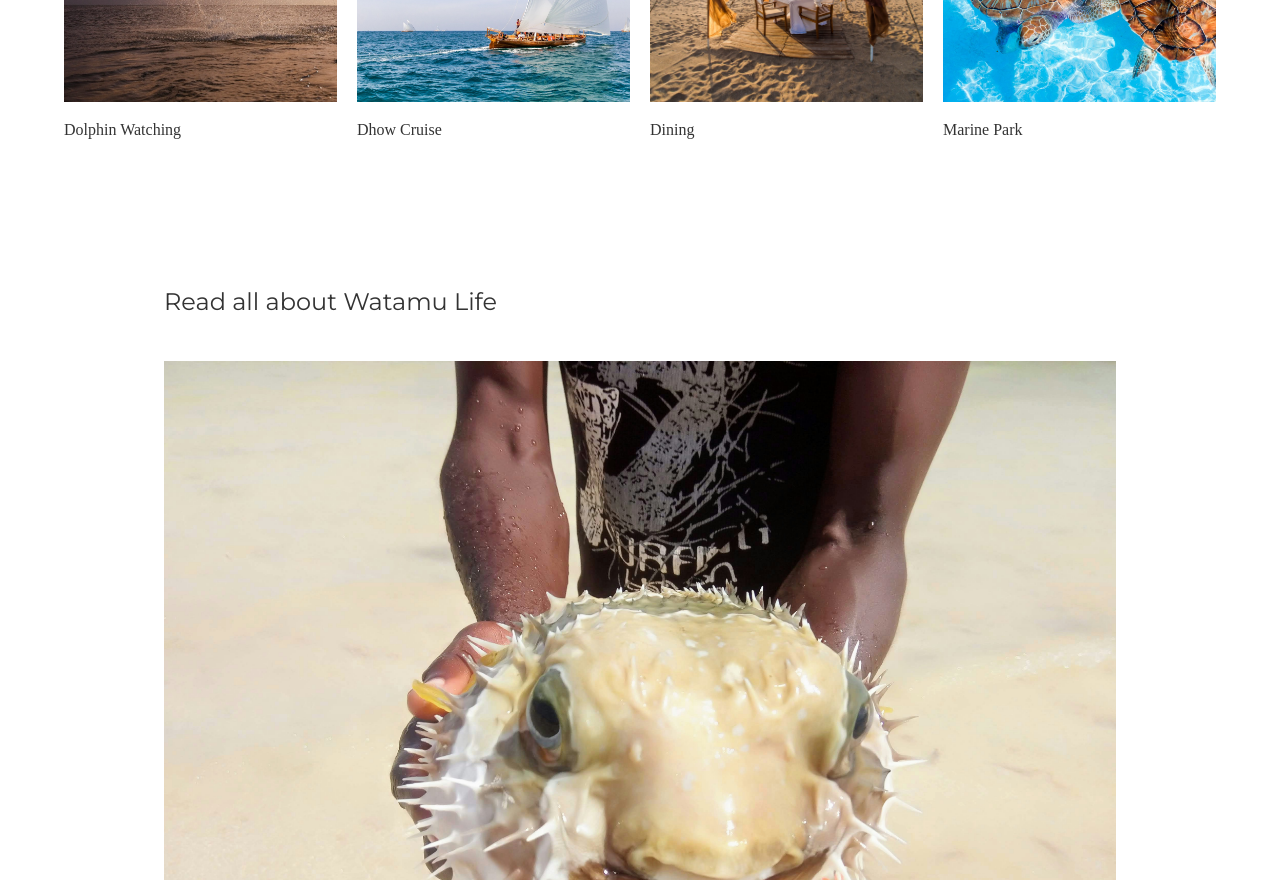
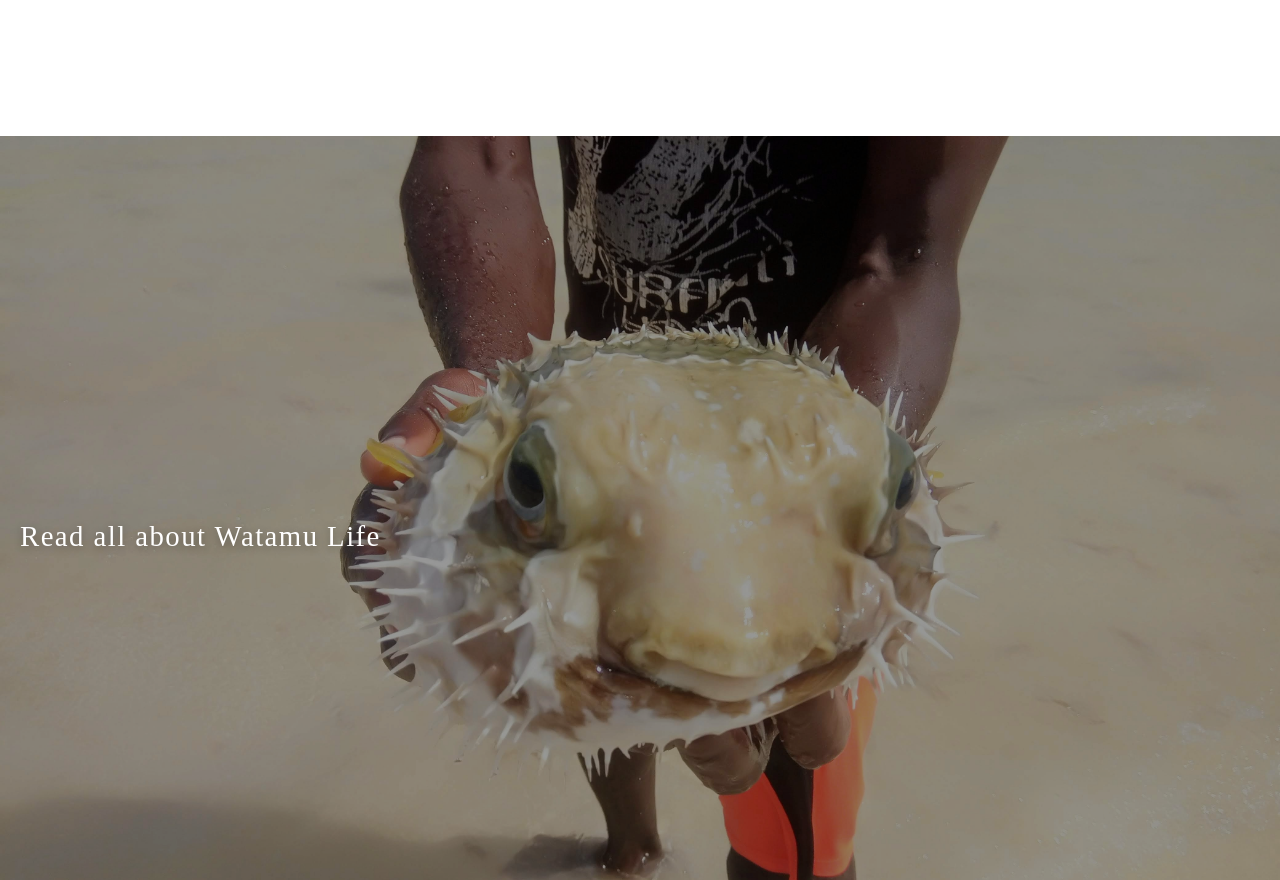
Before and after one commit to Charles-Mwai/Villazuriv1, a React (Vite) app: page /blog in a window 1280 px wide. Shown: the part 1920-2800 px from the top of the page. Built offline with nearby package versions, Linux system fonts and the light colour scheme; no server answers; the database is empty; a web font is replaced by a local one.

Commit message:
feat: add new Blog page with redesigned layout, dynamic hero images, and dedicated Watamu section.

```diff
--- a/src/pages/Public/Blog.css
+++ b/src/pages/Public/Blog.css
@@ -4,48 +4,38 @@
     min-height: 100vh;
     background-color: #fff;
     color: #333;
-    padding-top: 100px;
-    /* Space for fixed navbar */
+    /* Removed padding-top for full-screen hero integration */
 }
 
 .blog-container-redesign,
 .watamu-container-redesign {
     max-width: 1200px;
-    /* Increased from 1000px for a more expansive look */
     margin: 0 auto;
-    padding: 0 24px 60px;
+    padding: 0 0 60px;
+    /* Reduced vertical padding */
 }
 
-/* Header */
-.blog-header {
-    margin-bottom: 40px;
-    text-align: left;
-    /* Explicitly left aligned */
+/* Hero Sections */
+.blog-hero,
+.watamu-hero {
+    width: 100vw;
+    height: 100vh;
+    position: relative;
+    left: 50%;
+    right: 50%;
+    margin-left: -50vw;
+    margin-right: -50vw;
+    overflow: hidden;
+    margin-bottom: 80px;
+    display: flex;
+    align-items: center;
+    justify-content: flex-start;
+    /* Middle Left alignment */
+    color: #fff;
 }
 
-.blog-header h1 {
-    font-family: var(--font-body);
-    /* Using body font for a cleaner, less "hero" look */
-    font-size: 1.5rem;
-    /* Average size */
-    font-weight: 400;
-    color: #333;
-    margin: 0;
-}
-
-/* Slideshow / Hero Image */
-.blog-hero-image {
-    width: 100%;
-    height: 100vh;
-    /* Full screen height */
-    position: relative;
-    overflow: hidden;
-    margin-bottom: 60px;
-    background-color: #f0f0f0;
-    /* Fallback */
-}
-
-.blog-hero-background {
+.blog-hero-background,
+.watamu-hero-background {
     position: absolute;
     top: 0;
     left: 0;
@@ -58,8 +48,58 @@
     z-index: 1;
 }
 
-.blog-hero-background.active {
+.blog-hero-background.active,
+.watamu-hero-background.active {
     opacity: 1;
+}
+
+.blog-hero-overlay,
+.watamu-hero-overlay {
+    position: absolute;
+    top: 0;
+    left: 0;
+    width: 100%;
+    height: 100%;
+    background-color: rgba(0, 0, 0, 0.4);
+    z-index: 2;
+}
+
+.blog-hero-content,
+.watamu-hero-content {
+    position: relative;
+    z-index: 3;
+    padding: 0 20px;
+    /* Reduced to 20px for absolute extreme alignment */
+    max-width: 100%;
+    /* Allow it to span more if needed */
+    width: 100%;
+    animation: heroFadeIn 1s ease-out;
+}
+
+.blog-hero-content h1,
+.watamu-hero-content h1 {
+    font-family: var(--font-heading);
+    font-size: 1.8rem;
+    /* Significantly reduced from 3.5rem */
+    line-height: 1.2;
+    margin: 0;
+    font-weight: 400;
+    color: #fff;
+    text-align: left;
+    text-shadow: 0 2px 8px rgba(0, 0, 0, 0.3);
+    letter-spacing: 0.05em;
+}
+
+@keyframes heroFadeIn {
+    from {
+        opacity: 0;
+        transform: translateY(20px);
+    }
+
+    to {
+        opacity: 1;
+        transform: translateY(0);
+    }
 }
 
 /* Text Content */
@@ -190,48 +230,10 @@
 
 /* Watamu Section Styles */
 .watamu-container-redesign {
-    max-width: 1000px;
+    max-width: 1200px;
+    /* Match blog */
     margin: 0 auto;
-    padding: 0 24px 60px;
-}
-
-.watamu-header {
-    margin-bottom: 40px;
-    text-align: left;
-}
-
-.watamu-header h1 {
-    font-family: var(--font-body);
-    font-size: 1.5rem;
-    font-weight: 400;
-    color: #333;
-    margin: 0;
-}
-
-.watamu-hero-image {
-    width: 100%;
-    height: 100vh;
-    position: relative;
-    overflow: hidden;
-    margin-bottom: 60px;
-    background-color: #f0f0f0;
-}
-
-.watamu-hero-background {
-    position: absolute;
-    top: 0;
-    left: 0;
-    width: 100%;
-    height: 100%;
-    background-size: cover;
-    background-position: center;
-    opacity: 0;
-    transition: opacity 1.5s ease-in-out;
-    z-index: 1;
-}
-
-.watamu-hero-background.active {
-    opacity: 1;
+    padding: 0 0 60px;
 }
 
 .watamu-text-content {
@@ -290,18 +292,25 @@
         padding-top: 80px;
     }
 
+    .blog-hero,
+    .watamu-hero {
+        height: 80vh;
+        margin-bottom: 40px;
+    }
+
+    .blog-hero-content,
+    .watamu-hero-content {
+        padding: 0 30px;
+    }
+
+    .blog-hero-content h1,
+    .watamu-hero-content h1 {
+        font-size: 2.2rem;
+    }
+
     /* Blog Section Mobile */
     .blog-container-redesign {
         padding: 0 16px 40px;
-    }
-
-    .blog-header {
-        margin-bottom: 20px;
-    }
-
-    .blog-header h1 {
-        font-size: 1.25rem;
-        line-height: 1.4;
     }
 
     .blog-hero-image {
@@ -312,7 +321,8 @@
 
     .blog-text-content {
         margin-left: 0;
-        padding-left: 0;
+        padding-left: 20px;
+        padding-right: 20px;
         margin-bottom: 40px;
     }
 
@@ -355,25 +365,11 @@
         padding: 0 16px 40px;
     }
 
-    .watamu-header {
-        margin-bottom: 20px;
-    }
-
-    .watamu-header h1 {
-        font-size: 1.25rem;
-        line-height: 1.4;
-    }
-
-    .watamu-hero-image {
-        height: 60vh;
-        min-height: 350px;
-        margin-bottom: 30px;
-    }
-
     .watamu-text-content {
         margin-bottom: 40px;
         margin-left: 0;
-        padding-left: 0;
+        padding-left: 20px;
+        padding-right: 20px;
     }
 
     .watamu-text-content h2 {
--- a/src/pages/Public/Blog.jsx
+++ b/src/pages/Public/Blog.jsx
@@ -49,13 +49,8 @@ const Blog = () => {
             <Navbar />
 
             <div className="blog-container-redesign">
-                {/* Header Section */}
-                <header className="blog-header">
-                    <h1>What To do While You Stay With Us</h1>
-                </header>
-
                 {/* Slideshow Hero Section */}
-                <section className="blog-hero-image">
+                <section className="blog-hero">
                     {allActivityImages.map((img, index) => (
                         <div
                             key={index}
@@ -63,6 +58,10 @@ const Blog = () => {
                             style={{ backgroundImage: `url("${img}")` }}
                         />
                     ))}
+                    <div className="blog-hero-overlay"></div>
+                    <div className="blog-hero-content">
+                        <h1>What To do While You Stay With Us</h1>
+                    </div>
                 </section>
 
                 {/* Main Content Section */}
@@ -105,13 +104,8 @@ const Blog = () => {
 
             {/* Watamu Section */}
             <div className="watamu-container-redesign">
-                {/* Header Section */}
-                <header className="watamu-header">
-                    <h1>Read all about Watamu Life</h1>
-                </header>
-
                 {/* Slideshow Hero Section */}
-                <section className="watamu-hero-image">
+                <section className="watamu-hero">
                     {watamuImages.map((img, index) => (
                         <div
                             key={index}
@@ -119,6 +113,10 @@ const Blog = () => {
                             style={{ backgroundImage: `url("${img}")` }}
                         />
                     ))}
+                    <div className="watamu-hero-overlay"></div>
+                    <div className="watamu-hero-content">
+                        <h1>Read all about Watamu Life</h1>
+                    </div>
                 </section>
 
                 {/* Main Content Section */}
```
